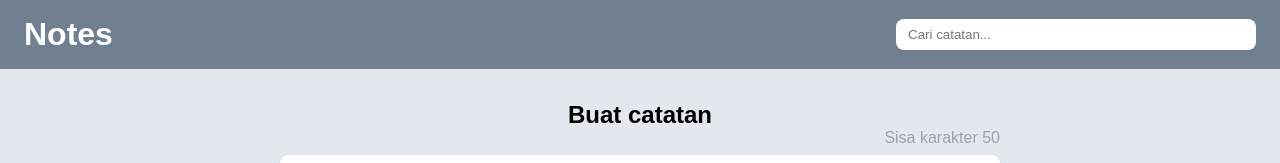
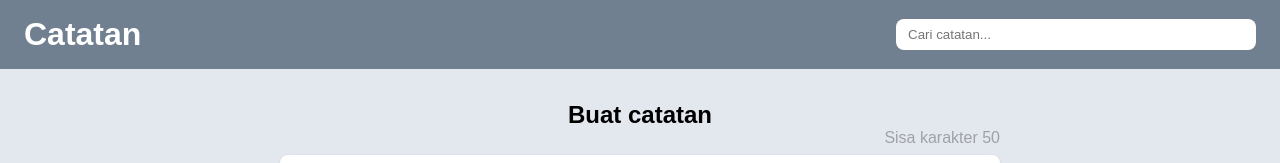
Before and after one commit to plirapli/simple-note-typescript-react, a React (Create React App) app: page / in a window 1280 px wide. Shown: the top 163 px of the page. Built offline with nearby package versions, Linux system fonts and the light colour scheme; the HTML template or start-up script is replaced by a standard one.

Commit message:
ganti judul doang

```diff
--- a/src/components/Header.jsx
+++ b/src/components/Header.jsx
@@ -1,7 +1,7 @@
 const Header = (props) => {
   return (
     <header>
-      <h1>Notes</h1>
+      <h1>Catatan</h1>
       <input
         onChange={props.search}
         className='searchBar'
```
